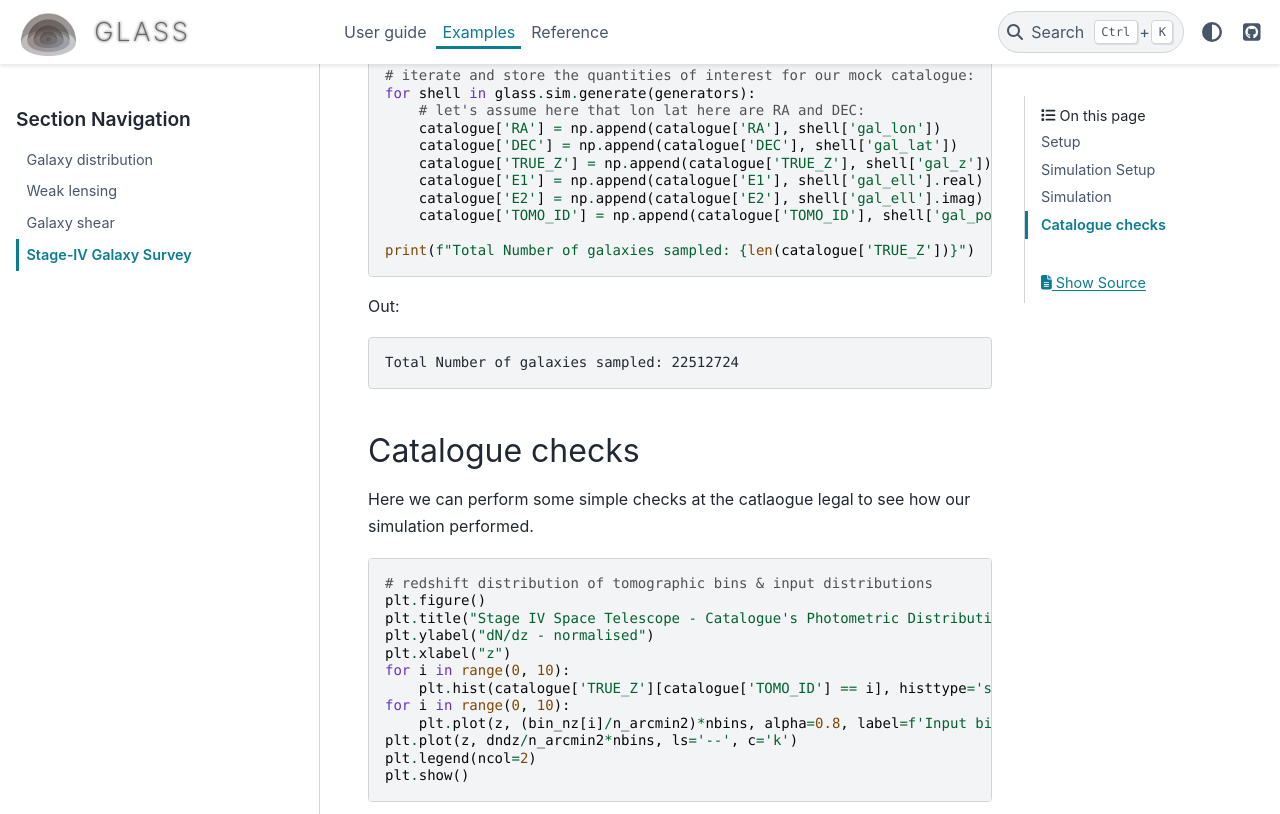
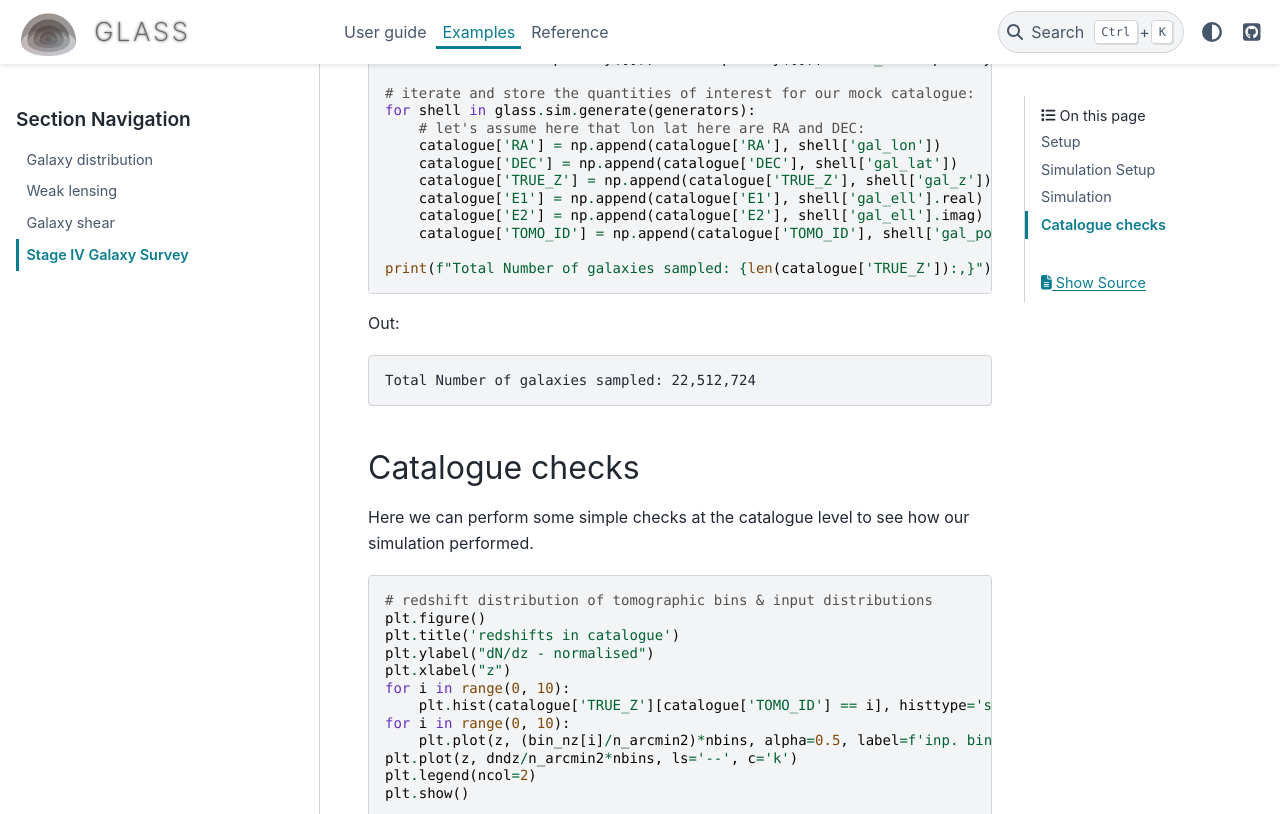
Before and after one commit to glass-dev/glass, a Sphinx documentation site: the page built from docs/examples/2_advanced/plot_s4_galaxies.rst, in a window 1280 px wide and 900 px high, scrolled down 3116 px, cut to the strip 0-814 px from the top of the window. Built offline with Sphinx 7.4.7 and the PyData theme 0.15.4, drawn with Linux system fonts in a browser that asks for light colours; some of the changed text lies outside the part shown.

Commit message:
update outputs

```diff
--- a/docs/examples/2_advanced/plot_s4_galaxies.rst
+++ b/docs/examples/2_advanced/plot_s4_galaxies.rst
@@ -18,7 +18,7 @@
 .. _sphx_glr_examples_2_advanced_plot_s4_galaxies.py:
 
 
-Stage-IV Galaxy Survey
+Stage IV Galaxy Survey
 ======================
 
 This example simulates a galaxy catalogue from a Stage IV Space Satellite Galaxy Survey such as
@@ -122,17 +123,17 @@ with the typical redshift errors of a photometric survey.
 
 
 
-.. GENERATED FROM PYTHON SOURCE LINES 82-84
+.. GENERATED FROM PYTHON SOURCE LINES 83-85
 
 Plotting the overall redshift distribution and the
 distribution for each of the equal density tomographic bins
 
-.. GENERATED FROM PYTHON SOURCE LINES 84-98
+.. GENERATED FROM PYTHON SOURCE LINES 85-99
 
 .. code-block:: default
 
     plt.figure()
-    plt.title("Stage IV Space Telescope - Photometric Distribution: equal density bins")
+    plt.title('redshift distributions')
     sum_nz = np.zeros_like(bin_nz[0])
     for nz in bin_nz:
         plt.fill_between(z, nz, alpha=0.5)
@@ -149,7 +150,7 @@ distribution for each of the equal density tomographic bins
 
 
 .. image-sg:: /examples/2_advanced/images/sphx_glr_plot_s4_galaxies_001.png
-   :alt: Stage IV Space Telescope - Photometric Distribution: equal density bins
+   :alt: redshift distributions
    :srcset: /examples/2_advanced/images/sphx_glr_plot_s4_galaxies_001.png, /examples/2_advanced/images/sphx_glr_plot_s4_galaxies_001_2_0x.png 2.0x
    :class: sphx-glr-single-img
 
@@ -237,7 +238,7 @@ to build our mock catalogue.
         catalogue['E2'] = np.append(catalogue['E2'], shell['gal_ell'].imag)
         catalogue['TOMO_ID'] = np.append(catalogue['TOMO_ID'], shell['gal_pop'])
 
-    print(f"Total Number of galaxies sampled: {len(catalogue['TRUE_Z'])}")
+    print(f"Total Number of galaxies sampled: {len(catalogue['TRUE_Z']):,}")
 
 
 
@@ -249,32 +250,32 @@ to build our mock catalogue.
 
  .. code-block:: none
 
-    Total Number of galaxies sampled: 22512724
+    Total Number of galaxies sampled: 22,512,724
 
 
 
 
-.. GENERATED FROM PYTHON SOURCE LINES 144-148
+.. GENERATED FROM PYTHON SOURCE LINES 145-149
 
 Catalogue checks
 ----------------
-Here we can perform some simple checks at the catlaogue legal to
+Here we can perform some simple checks at the catalogue level to
 see how our simulation performed.
 
-.. GENERATED FROM PYTHON SOURCE LINES 148-161
+.. GENERATED FROM PYTHON SOURCE LINES 149-162
 
 .. code-block:: default
 
 
     # redshift distribution of tomographic bins & input distributions
     plt.figure()
-    plt.title("Stage IV Space Telescope - Catalogue's Photometric Distribution")
+    plt.title('redshifts in catalogue')
     plt.ylabel("dN/dz - normalised")
     plt.xlabel("z")
     for i in range(0, 10):
-        plt.hist(catalogue['TRUE_Z'][catalogue['TOMO_ID'] == i], histtype='stepfilled', edgecolor='none', alpha=0.8, bins=50, density=1, label=f'Catalogue Bin-{i}')
+        plt.hist(catalogue['TRUE_Z'][catalogue['TOMO_ID'] == i], histtype='stepfilled', edgecolor='none', alpha=0.5, bins=50, density=1, label=f'cat. bin {i}')
     for i in range(0, 10):
-        plt.plot(z, (bin_nz[i]/n_arcmin2)*nbins, alpha=0.8, label=f'Input bin-{i}')
+        plt.plot(z, (bin_nz[i]/n_arcmin2)*nbins, alpha=0.5, label=f'inp. bin {i}')
     plt.plot(z, dndz/n_arcmin2*nbins, ls='--', c='k')
     plt.legend(ncol=2)
     plt.show()
@@ -282,7 +283,7 @@ see how our simulation performed.
 
 
 .. image-sg:: /examples/2_advanced/images/sphx_glr_plot_s4_galaxies_003.png
-   :alt: Stage IV Space Telescope - Catalogue's Photometric Distribution
+   :alt: redshifts in catalogue
    :srcset: /examples/2_advanced/images/sphx_glr_plot_s4_galaxies_003.png, /examples/2_advanced/images/sphx_glr_plot_s4_galaxies_003_2_0x.png 2.0x
    :class: sphx-glr-single-img
 
--- a/docs/examples/index.rst
+++ b/docs/examples/index.rst
@@ -109,7 +109,7 @@ More advanced examples, combining multiple interacting generators.
 .. only:: html
 
  .. figure:: /examples/2_advanced/images/thumb/sphx_glr_plot_s4_galaxies_thumb.png
-     :alt: Stage-IV Galaxy Survey
+     :alt: Stage IV Galaxy Survey
 
      :ref:`sphx_glr_examples_2_advanced_plot_s4_galaxies.py`
 
```
Also changed, not shown: other parts of docs/examples/2_advanced/plot_s4_galaxies.rst (+10 -9 lines), docs/examples/2_advanced/images/sphx_glr_plot_s4_galaxies_001.png, docs/examples/2_advanced/images/sphx_glr_plot_s4_galaxies_001_2_0x.png, docs/examples/2_advanced/images/sphx_glr_plot_s4_galaxies_002.png, docs/examples/2_advanced/images/sphx_glr_plot_s4_galaxies_002_2_0x.png, docs/examples/2_advanced/images/sphx_glr_plot_s4_galaxies_003.png, docs/examples/2_advanced/images/sphx_glr_plot_s4_galaxies_003_2_0x.png, docs/examples/2_advanced/images/thumb/sphx_glr_plot_s4_galaxies_thumb.png, docs/examples/2_advanced/plot_s4_galaxies.ipynb, 2 other files.
